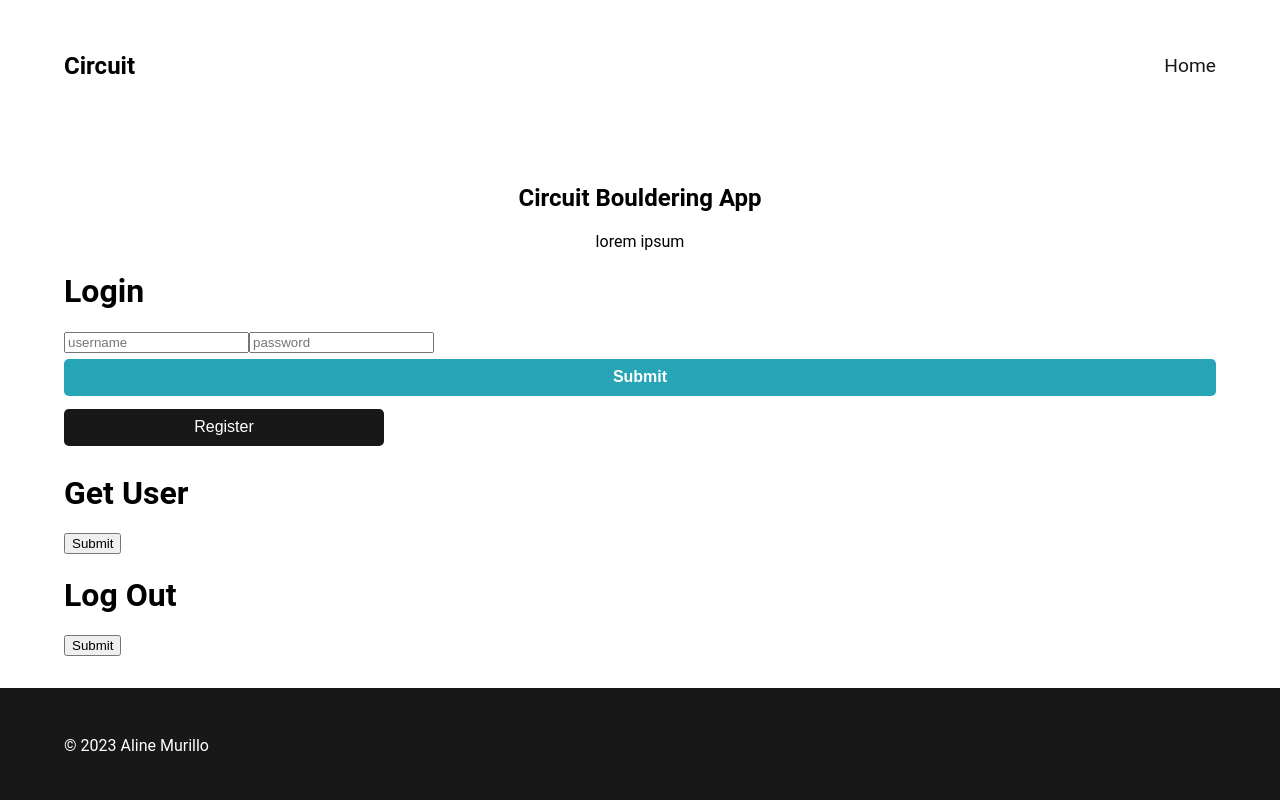
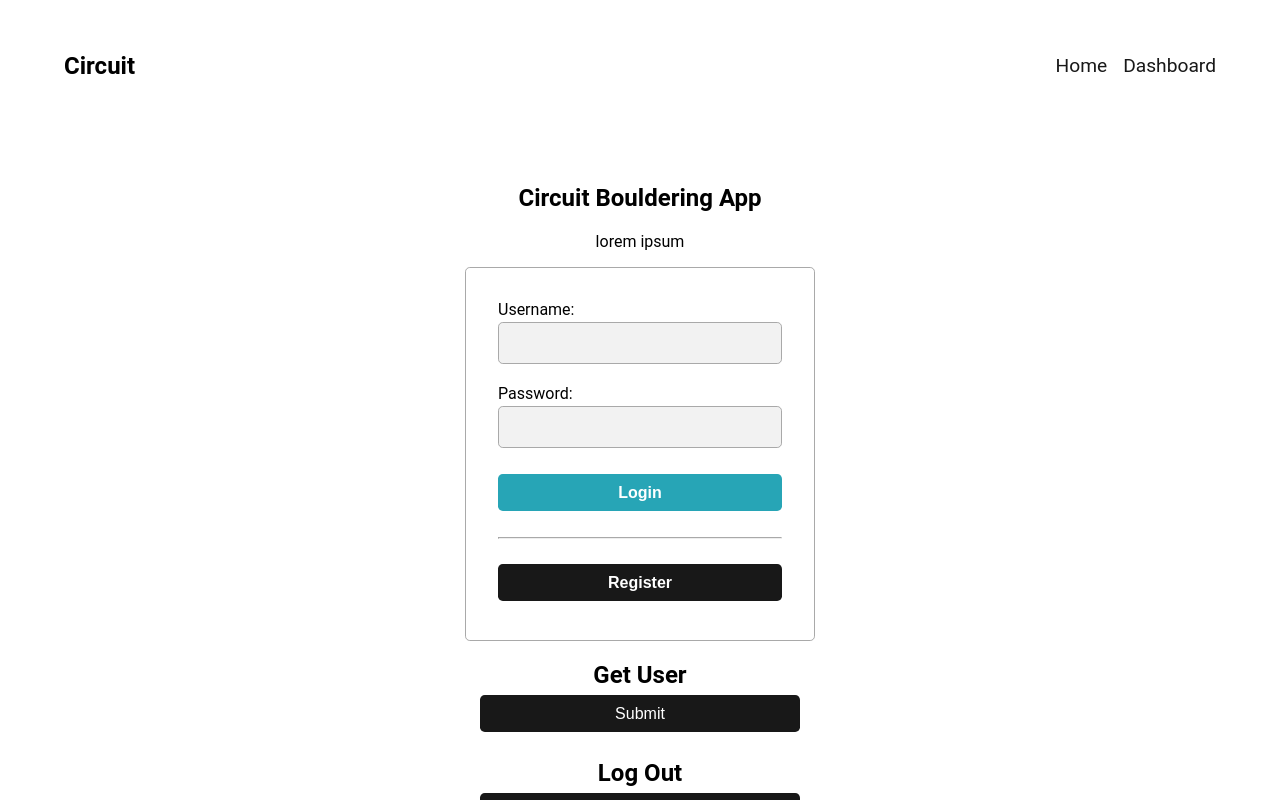
Before and after one commit to ahleeneh/circuit-bouldering-app, a React (Create React App) app in the folder client/: page / in a window 1280 px wide. Shown: the top 800 px of the page. Built offline with nearby package versions, Linux system fonts and the light colour scheme.

Commit message:
Added session page w/ authentication

```diff
--- a/client/src/App.js
+++ b/client/src/App.js
@@ -8,6 +8,7 @@ import 'react-toastify/dist/ReactToastify.css';
 import Navigation from './components/Navigation';
 import HomePage from './pages/HomePage';
 import RegisterPage from "./pages/RegisterPage";
+import UserDashboardPage from "./pages/UserDashboardPage";
 
 function App() {
 
@@ -39,8 +40,8 @@ function App() {
                             <div className="content">
                                 <Routes>
                                     <Route path='/' element={<HomePage/>}></Route>
-                                    {/*<Route path='/session' element={<SessionPage/>}></Route>*/}
                                     <Route path='/register' element={<RegisterPage/>}></Route>
+                                    <Route path='/dashboard' element={<UserDashboardPage/>}></Route>
                                 </Routes>
                             </div>
                         </div>
--- a/client/src/components/Navigation.jsx
+++ b/client/src/components/Navigation.jsx
@@ -11,9 +11,9 @@ function Navigation() {
                 <li>
                     <NavLink to="/">Home</NavLink>
                 </li>
-                {/*<li>*/}
-                {/*    <NavLink to="/register">Register</NavLink>*/}
-                {/*</li>*/}
+                <li>
+                    <NavLink to="/dashboard">Dashboard</NavLink>
+                </li>
             </ul>
 
         </nav>
--- a/client/src/pages/HomePage.jsx
+++ b/client/src/pages/HomePage.jsx
@@ -10,24 +10,21 @@ function HomePage() {
     const navigate = useNavigate();
     const {register, handleSubmit, formState: {errors}} = useForm();
 
-    const [loginUsername, setLoginUsername] = useState('');
-    const [loginPassword, setLoginPassword] = useState('');
-
     const handleError = error => {
         console.error('An error occurred: ', error);
     };
 
-    const login = async () => {
+    const login = async (data) => {
         try {
-            const response = await axios.post('http://localhost:8000/login', {
-                username: loginUsername,
-                password: loginPassword
-            }, {
+            const response = await axios.post('http://localhost:8000/login', data, {
                 withCredentials: true
             });
             console.log(response);
+            toast.success(`Welcome back, ${data.username}!`);
+            navigate('/dashboard');
         } catch (error) {
             handleError(error)
+            toast.warning('Sorry, the provided username or password is incorrect.');
         }
     }
 
@@ -58,25 +55,46 @@ function HomePage() {
             <h2>Circuit Bouldering App</h2>
             <p>lorem ipsum</p>
 
-            <div>
-                <h1>Login</h1>
-                <input placeholder="username" onChange={e => setLoginUsername(e.target.value)}/>
-                <input placeholder="password" onChange={e => setLoginPassword(e.target.value)}/>
-                <button className="button button-login" onClick={login}>Submit</button>
+            <form className="form" onSubmit={handleSubmit(login)}>
+                <label htmlFor="username">Username:
+                    <input
+                        type="text"
+                        name="username"
+                        {...register("username", {required: 'username is required'})}
+                        autoComplete="username"
+                    />
+                    <p>{errors.username?.message}</p>
+                </label>
+
+                <label htmlFor="password">Password:
+                    <input
+                        type="password"
+                        name="password"
+                        {...register("password", {required: 'password is required'})}
+                        autoComplete="password"
+                    />
+                    <p>{errors.password?.message}</p>
+                </label>
+
+                <button className="button button-login" type="submit">Login</button>
+                <hr/>
                 <Link to="/register">
-                    <button className="button">Register</button>
+                    <button className="button button-register-home">Register</button>
                 </Link>
-            </div>
+            </form>
 
-            <div>
-                <h1>Get User</h1>
-                <button onClick={getUser}>Submit</button>
-            </div>
 
-            <div>
-                <h1>Log Out</h1>
-                <button onClick={logout}>Submit</button>
-            </div>
+            <h2>Get User<br/>
+                <button className="button" onClick={getUser}>Submit</button>
+            </h2>
+
+
+
+            <h2>Log Out<br/>
+                <button className="button" onClick={logout}>Submit</button>
+            </h2>
+
+
 
         </div>
     )
--- a/client/src/pages/RegisterPage.jsx
+++ b/client/src/pages/RegisterPage.jsx
@@ -1,6 +1,5 @@
-import React, {useState} from 'react';
+import React from 'react';
 import {useForm} from 'react-hook-form';
-import {Link} from 'react-router-dom';
 import {useNavigate} from 'react-router';
 import axios from 'axios';
 import {toast} from 'react-toastify';
@@ -10,30 +9,26 @@ function RegisterPage() {
     const navigate = useNavigate();
     const {register, handleSubmit, formState: {errors}} = useForm();
 
-    const handleError = error => {
-        console.error('An error occurred: ', error);
-    };
-
-    const registerUser = async (data) => {
+    const onSubmit = async (data) => {
         try {
             const response = await axios.post('http://localhost:8000/register', data, {
                 withCredentials: true
             });
             console.log(response);
+            toast.success('Registration successful! You can now log in.');
+            navigate('/');
         } catch (error) {
-            handleError(error);
+            console.error('Registration failed: ', error);
+            toast.warning('Registration failed. The provided email or username is already in use.');
         }
     }
 
     return (
-        <div className="page">
-            <h2>Circuit Bouldering App</h2>
-            <p>lorem ipsum</p>
+        <div className="page register-page">
+            <h2>Register</h2>
+            <p>Sign up to record sessions and see sessions from your friends.</p>
 
-            <div>
-                <h1>Register</h1>
-
-                <form className="form" onSubmit={handleSubmit(registerUser)}>
+            <form className="form" onSubmit={handleSubmit(onSubmit)}>
 
                 <label htmlFor="email">Email:
                     <input
@@ -69,9 +64,8 @@ function RegisterPage() {
             </form>
 
         </div>
+    );
 
-        </div>
-    )
 }
 
 export default RegisterPage;
--- /dev/null
+++ b/client/src/pages/UserDashboardPage.jsx
@@ -0,0 +1,36 @@
+import React, {useState, useEffect} from 'react';
+import {Link} from 'react-router-dom';
+import {useNavigate} from 'react-router';
+import axios from 'axios';
+import {toast} from 'react-toastify';
+import 'react-toastify/dist/ReactToastify.css';
+
+function UserDashboardPage() {
+    const navigate = useNavigate();
+    const [authenticated, setAuthenticated] = useState(false);
+
+    const getUserDashboard = async () => {
+        try {
+            const response = await axios.get('http://localhost:8000/dashboard', {
+                withCredentials: true
+            });
+            setAuthenticated(true);
+        } catch (error) {
+            toast.error('Sorry, you must be logged in to have access to this feature.');
+            navigate('/');
+        }
+    }
+
+    useEffect(() => {
+        getUserDashboard();
+    }, [])
+
+    return (
+        authenticated ? (
+            <h1>User Dashboard</h1>
+        ) : null
+    );
+
+}
+
+export default UserDashboardPage;
```
Also changed, not shown: 1 other file (tests, documents, lock files or other folders). Lines whose indentation alone changed are shown as unchanged.
